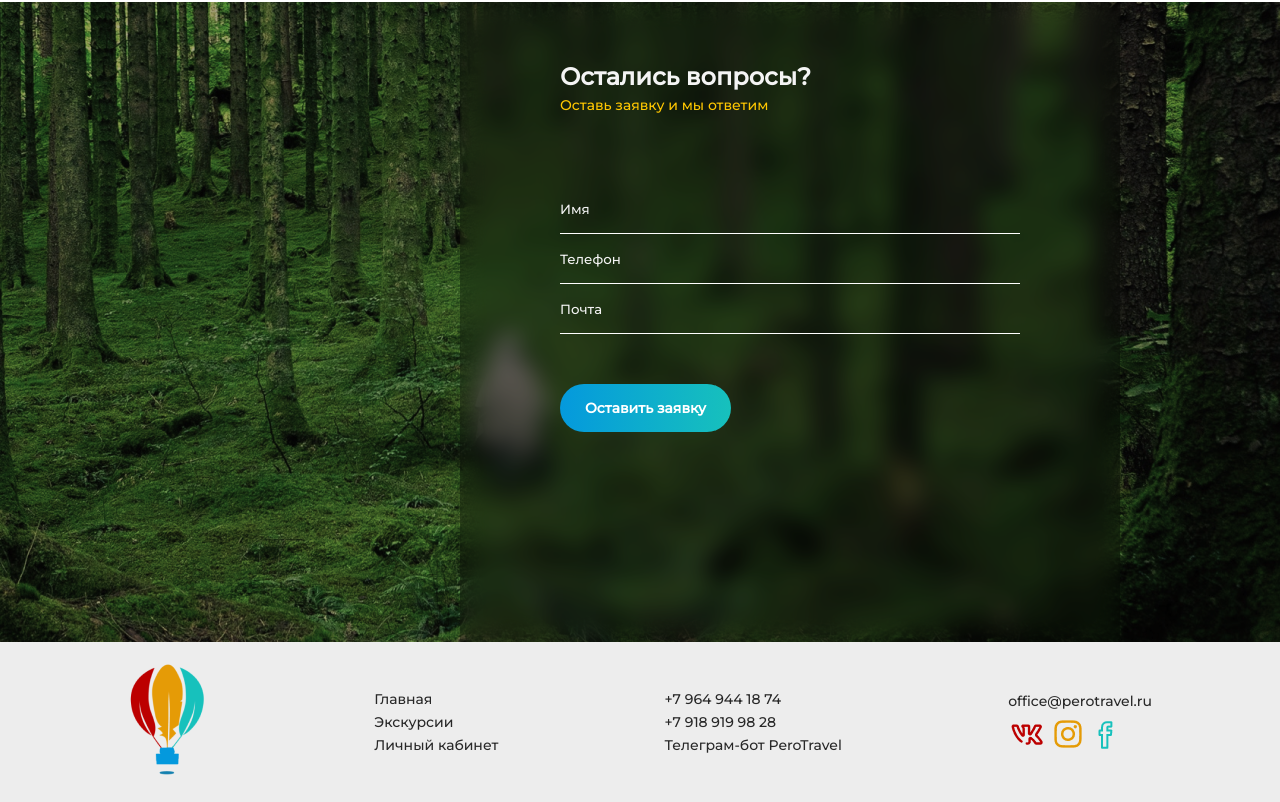
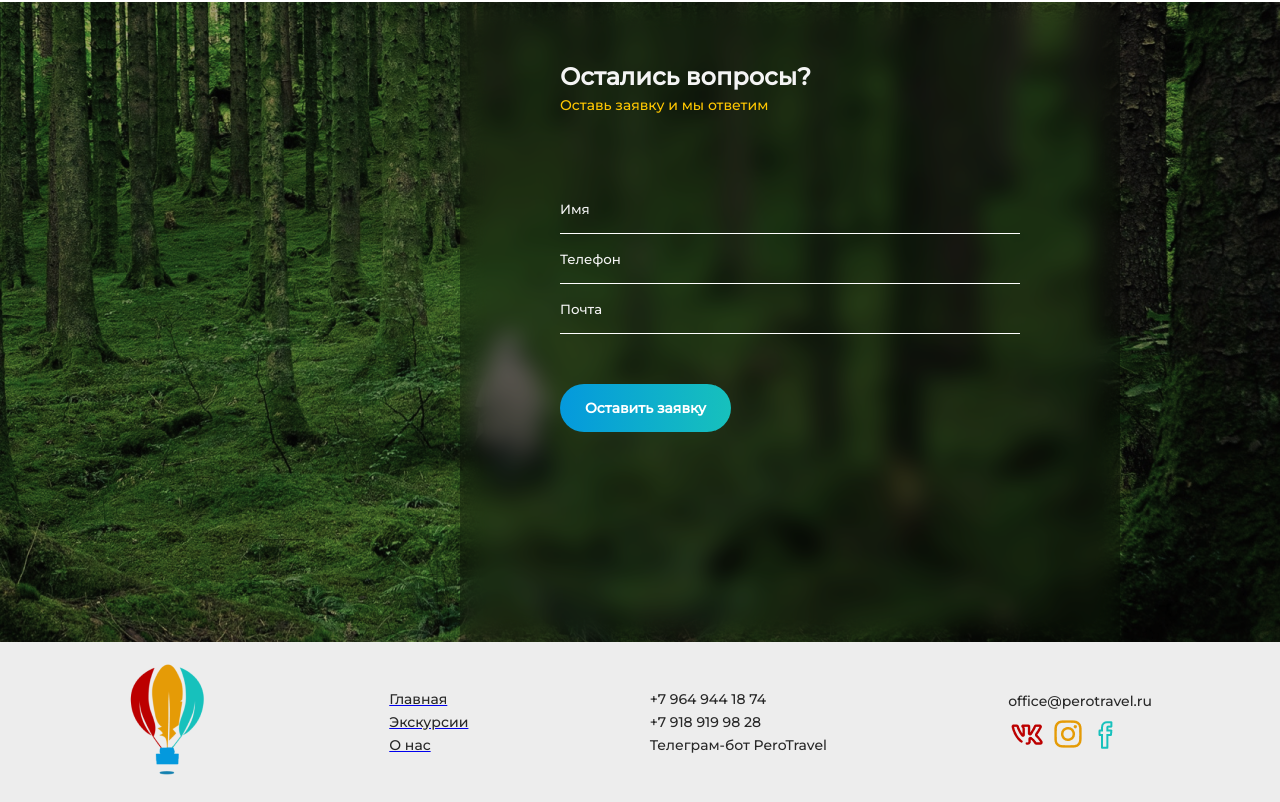
Before and after one commit to Azim0nt/react-app, a React (Create React App) app in the folder my-app/: page / in a window 1280 px wide. Shown: the part 5366-6168 px from the top of the page. Built offline with nearby package versions, Linux system fonts and the light colour scheme; a web font is replaced by a local one.

Commit message:
Saving result

```diff
--- a/my-app/src/components/Footer/index.jsx
+++ b/my-app/src/components/Footer/index.jsx
@@ -1,19 +1,24 @@
 import './style.scss';
 import Logo from '../../assets/images/logo_color 1.png'
 import Icons from '../../assets/images/соц сети.png'
-import {NavLink} from 'react-router-dom'
+import { NavLink } from 'react-router-dom'
 function Footer() {
     return (
         <div className="footer-body">
             <div className="footer">
                 <NavLink to={"/"}>
-
-                <img src={Logo} width={80} height={114} />
+                    <img src={Logo} width={80} height={114} />
                 </NavLink>
                 <div className="text-1">
-                    <p>Главная</p>
-                    <p>Экскурсии</p>
-                    <p>Личный кабинет</p>
+                    <NavLink to={'/'}>
+                        <p>Главная</p>
+                    </NavLink>
+                    <NavLink to={'/excursion'}>
+                        <p>Экскурсии</p>
+                    </NavLink>
+                    <NavLink to={'/about'}>
+                        <p>О нас</p>
+                    </NavLink>
                 </div>
                 <div className="text-2">
                     <p>+7 964 944 18 74</p>
--- a/my-app/src/components/Main/style.scss
+++ b/my-app/src/components/Main/style.scss
@@ -79,6 +79,7 @@
 
         .body-main {
             .main{
+                padding: 100px 1px 1px 100px;
                 .text{
                   margin-top: 50px;
                 .title{
@@ -86,11 +87,16 @@
                 }
                 .litle-text{
                     font-size: 50px;
-                    left: 400px;
+                    left: 300px;
+                    width: 100%;
                 }
                 .subtitle{
                     font-size: 70px;
                 }
+               }
+               #btn{
+                top: 350px;
+                left: 100px;
                }
             }
         }
--- a/my-app/src/components/Navigation/style.scss
+++ b/my-app/src/components/Navigation/style.scss
@@ -22,7 +22,7 @@
         background-color: $dark;
         position: absolute;
         top: 0;
-        right: 52px;
+        right: 0px;
         z-index: 40;
         width: 350px;
         height: 150vh;
```
